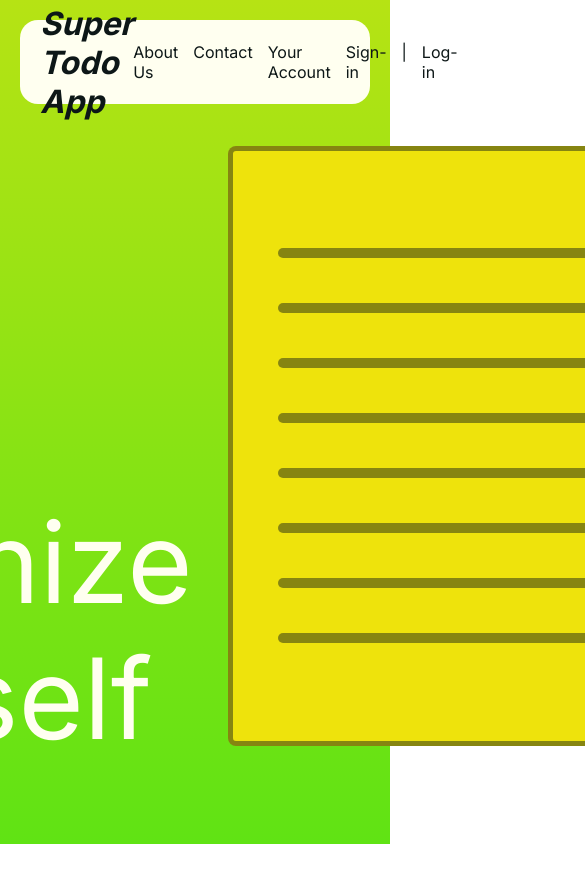
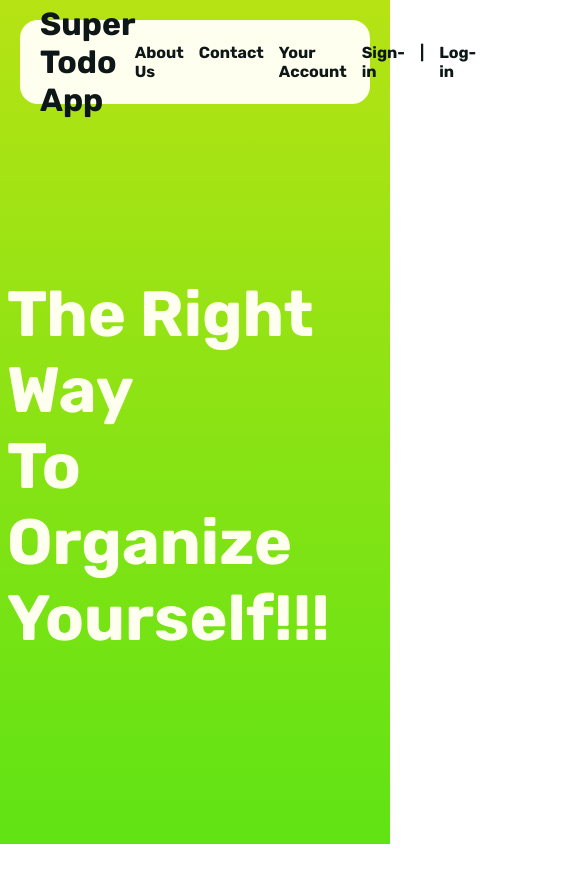
Before and after one commit to luanAfons0/Super-Todo-App, a Next.js app in the folder front-end/: page / in a window 390 px wide. Shown: the top 882 px of the page, 585 px wide, since content can reach past the window. After the commit the page ends 844 px from the top, so only its background shows below. Built offline with nearby package versions, Linux system fonts and the light colour scheme.

Commit message:
update: start in homebanner and header responsivity

```diff
--- a/front-end/app/globals.css
+++ b/front-end/app/globals.css
@@ -1,5 +1,11 @@
+@import url("https://fonts.googleapis.com/css2?family=Rubik:ital,wght@0,300..900;1,300..900&display=swap");
+
 * {
   margin: 0;
   padding: 0;
   box-sizing: border-box;
+  font-family: "Rubik", sans-serif;
+  font-optical-sizing: auto;
+  font-weight: 700;
+  font-style: normal;
 }
--- a/front-end/components/Header/index.tsx
+++ b/front-end/components/Header/index.tsx
@@ -4,7 +4,9 @@ import styles from "./styles.module.css";
 export default function Header() {
   return (
     <div className={styles.HeaderContainer}>
-      <h1 className={styles.HeaderLogo}>Super Todo App</h1>
+      <h1 className={styles.HeaderLogo}>
+        <Link href={"/"}>Super Todo App</Link>
+      </h1>
 
       <div>
         <ul className={styles.HeaderContent}>
--- a/front-end/components/Header/styles.module.css
+++ b/front-end/components/Header/styles.module.css
@@ -15,6 +15,11 @@
   font-style: italic;
 }
 
+.HeaderContainer .HeaderLogo a {
+  text-decoration: none;
+  color: #0d1717;
+}
+
 .HeaderContainer .HeaderContent {
   list-style: none;
   display: flex;
--- a/front-end/components/HomeBanner/index.tsx
+++ b/front-end/components/HomeBanner/index.tsx
@@ -1,49 +1,24 @@
 import styles from "./style.module.css";
 
 export default function HomeBanner({ children }: any) {
+  const lines = Array.from({ length: 8 });
+
   return (
     <div className={styles.HomeBannerContainer}>
       {children}
-
       <div className={styles.HomeBannerContent}>
         <div className={styles.LeftSide}>
           <div className={styles.LeftBar} />
-          The Right Way <br /> To Organize <br /> Yourself !!!
+          The Right Way <br /> To Organize <br /> Yourself!!!
         </div>
         <div className={styles.RigthSide}>
           <div className={styles.PostIt}>
             <ul>
-              <li>
-                <div></div>
-              </li>
-
-              <li>
-                <div></div>
-              </li>
-
-              <li>
-                <div></div>
-              </li>
-
-              <li>
-                <div></div>
-              </li>
-
-              <li>
-                <div></div>
-              </li>
-
-              <li>
-                <div></div>
-              </li>
-
-              <li>
-                <div></div>
-              </li>
-
-              <li>
-                <div></div>
-              </li>
+              {lines.map((_: any, idx: number) => (
+                <li key={idx}>
+                  <div></div>
+                </li>
+              ))}
             </ul>
           </div>
         </div>
--- a/front-end/components/HomeBanner/style.module.css
+++ b/front-end/components/HomeBanner/style.module.css
@@ -11,8 +11,8 @@
   display: flex;
   width: 100%;
   justify-content: center;
-  gap: 15px;
-  height: 80%;
+  gap: 90px;
+  height: 90%;
   align-items: center;
 }
 
@@ -24,6 +24,10 @@
   padding: 15px;
   align-items: center;
   gap: 30px;
+
+  @media (max-width: 770px) {
+    font-size: 4rem;
+  }
 }
 
 .HomeBannerContainer .HomeBannerContent .LeftSide .LeftBar {
@@ -48,9 +52,10 @@
   justify-content: flex-start;
   align-items: center;
   margin-top: 40px;
-}
-.HomeBannerContainer .HomeBannerContent .RigthSide .PostIt ul:first-child {
-  justify-self: center;
+
+  @media (max-width: 1355px) {
+    display: none;
+  }
 }
 
 .HomeBannerContainer .HomeBannerContent .RigthSide .PostIt ul {
```
